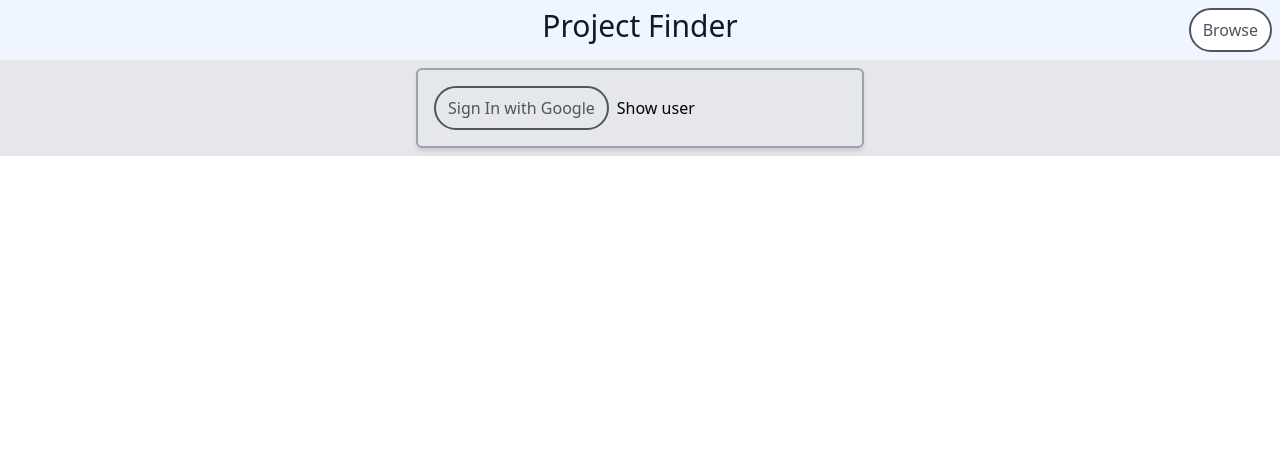
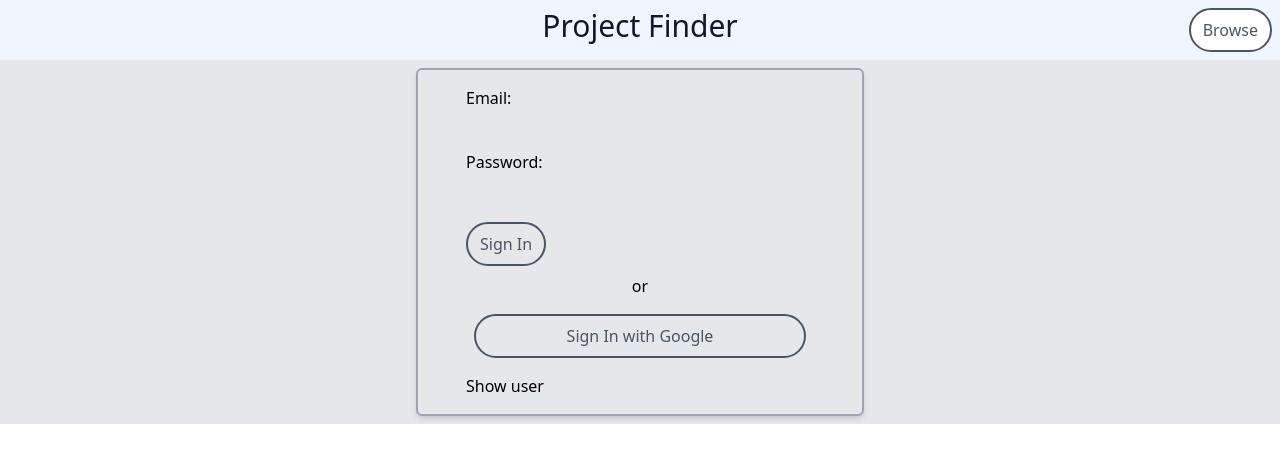
Before and after one commit to kiserd/OSU-CS467-Capstone-Project, a Next.js app in the folder portfolio-project-matching-app/: page /myProfile in a window 1280 px wide. Shown: the top 462 px of the page. Built offline with nearby package versions, Linux system fonts and the light colour scheme; no server answers.

Commit message:
Adds Log In Error handling

```diff
--- a/portfolio-project-matching-app/Firebase/auth.js
+++ b/portfolio-project-matching-app/Firebase/auth.js
@@ -1,14 +1,10 @@
 import { getAuth,
     signInWithPopup,
     GoogleAuthProvider,
-    GithubAuthProvider,
     createUserWithEmailAndPassword,
     signInWithEmailAndPassword,
-    signOut
 } from "firebase/auth";
 import { createNewUserDocWithId, getUserById } from '../backend/daoUser';
-import { useAuthUpdate } from '../context/AuthContext';
-import { firebaseApp } from "./clientApp.ts";
 
 
 
@@ -23,7 +19,7 @@ const signinWithGoogle = async() => {
         let userDoc = await getUserById(user.uid);
         if (userDoc === -1){
             // If the user is here for the first time, throw an error
-            throw({error: "No user found. Please sign up to continue."})
+            throw({code: "auth/no-user-found"})
         }
         return userDoc;
     } catch (error) {
@@ -42,7 +38,7 @@ const signupWithGoogle = async() => {
         let userDoc = await getUserById(user.uid);
         if (userDoc === -1){
             // If the user is here for the first time, make them a new user doc
-            const newUser = await createNewUserDocWithId({
+            await createNewUserDocWithId({
                 // Some default values for their username, email, and introduction
                 email: user.email,
                 username: user.email,
@@ -67,7 +63,7 @@ const signUpWithEmailAndPassword = async(email, password) => {
         let userDoc = await getUserById(user.uid);
         if (userDoc === -1){
             // If the user is here for the first time, make them a new user doc
-            const newUser = await createNewUserDocWithId({
+            await createNewUserDocWithId({
                 // Some default values for their username, email, and introduction
                 email: user.email,
                 username: user.email,
--- a/portfolio-project-matching-app/components/NewLogin.js
+++ b/portfolio-project-matching-app/components/NewLogin.js
@@ -1,27 +1,108 @@
-import Button from './Button';
+import Button from '../components/Button';
+import Input from '../components/Input';
 import auth from '../Firebase/auth';
 import { useAuth, useAuthUpdate } from '../context/AuthContext';
+import { useState } from 'react';
+import Link from 'next/link';
 
+function ErrorHandler(props){
+    let error = props.error;
+    console.log(`Handling error in NewLogin \n${JSON.stringify(error)}`)
+    if(error.code){
+        return (
+            <div>
+                <p className="text-red-700">Error on sign in.</p>
+                <Link href="/myProfile" passHref><a className="underline">go to sign up</a></Link>
+            </div>
+        );
+    } else {
+        return (
+            <div></div>
+        );
+    }
+}
+
+function EmailPasswordSignIn(){
+    let updateAuth = useAuthUpdate();
+    let [formValues, setFormValues] = useState({
+        email: '',
+        password: ''
+    });
+    let [errorState, setErrorState] = useState({});
+
+    function handleInputChange(e){
+        let {name, value} = e.target;
+        setFormValues({...formValues, [name]: value})
+    }
+
+    async function signInUser(){
+        try {
+            let result = await auth.signinWithEmailAndPassword(formValues.email, formValues.password);
+            updateAuth(result);
+        } catch (error) {
+            throw(error);
+        }
+    }
+
+    return (
+        <div>
+            <ErrorHandler error={errorState} />
+            <form>
+                <label className="my-2">Email:</label>
+                <Input type="text" name="email" value={formValues.email} onChange={handleInputChange} />
+                <label className="my-2">Password:</label>
+                <Input type="password" name="password" value={formValues.password} onChange={handleInputChange} />
+                <Button text="Sign In" onClick={async(e) => {
+                    e.preventDefault();
+                    try {
+                        await signInUser();
+                    }catch(error){
+                        setErrorState(error);
+                    }
+                }} addClassName="my-2" />
+            </form>
+        </div>
+    )
+}
 
 const GoogleSignInButton = () => {
     let updateAuth = useAuthUpdate();
+    let [ errorState, setErrorState ] = useState({});
+
     async function signIn(){
-        let result = await auth.signinWithGoogle();
-        updateAuth(result);
+        try {
+            let result = await auth.signinWithGoogle();
+            updateAuth(result);
+        } catch (error) {
+            console.error(`Error with GoogleSignUpButton\n${JSON.stringify(error)}`)
+            throw(error);
+        }
     }
+
     return (
-        <Button text="Sign In with Google" onClick={signIn} addClassName="m-2"/>
+        <div className='grid py-2'>
+            <ErrorHandler error={errorState} />
+            <Button text="Sign In with Google" onClick={async()=>{
+                try{
+                    await signIn();
+                } catch (error) {
+                    setErrorState(error);
+                }
+            }} addClassName="m-2"/>
+        </div>
     )
 }
 
 const SignOutButton = () => {
     let updateAuth = useAuthUpdate();
+
     async function signOut(){
-        let result = await auth.signout();
+        await auth.signout();
         updateAuth(null);
     }
+
     return (
-        <Button text="Sign Out" onClick={signOut} addClassName="m-2"/>
+        <Button text="Sign Out" onClick={signOut} addClassName="m-2" />
     )
 }
 
@@ -34,11 +115,15 @@ const NewLogin = () => {
     }
 
     return (
-        <div>
+        <div className='px-10 py-2'>
             { authUser.user ?
                     <SignOutButton />
                 :
-                    <GoogleSignInButton />
+                    <div className="">
+                        <EmailPasswordSignIn />
+                        <p className='text-center'>or</p>
+                        <GoogleSignInButton />
+                    </div>
             }
             <button onClick={showUser}>Show user</button>
         </div>
```
